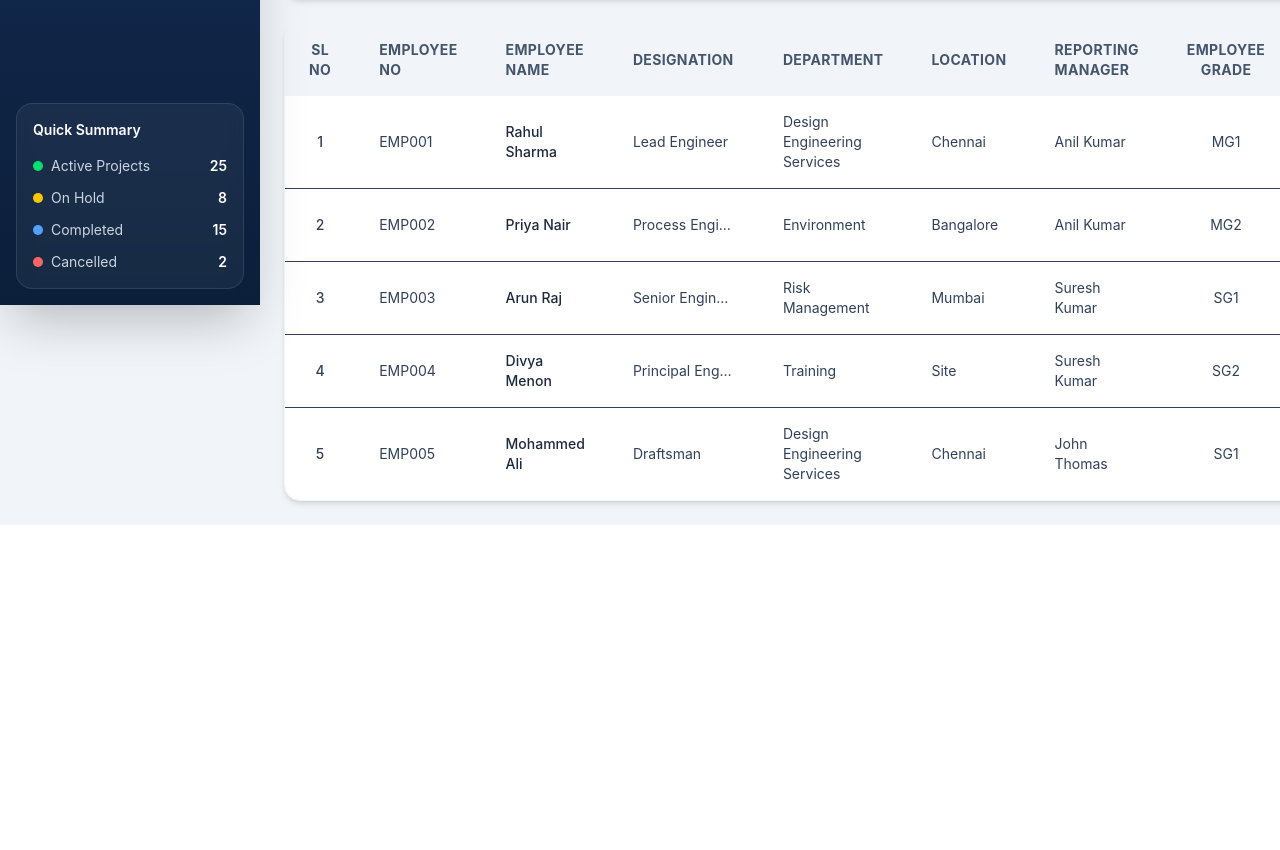
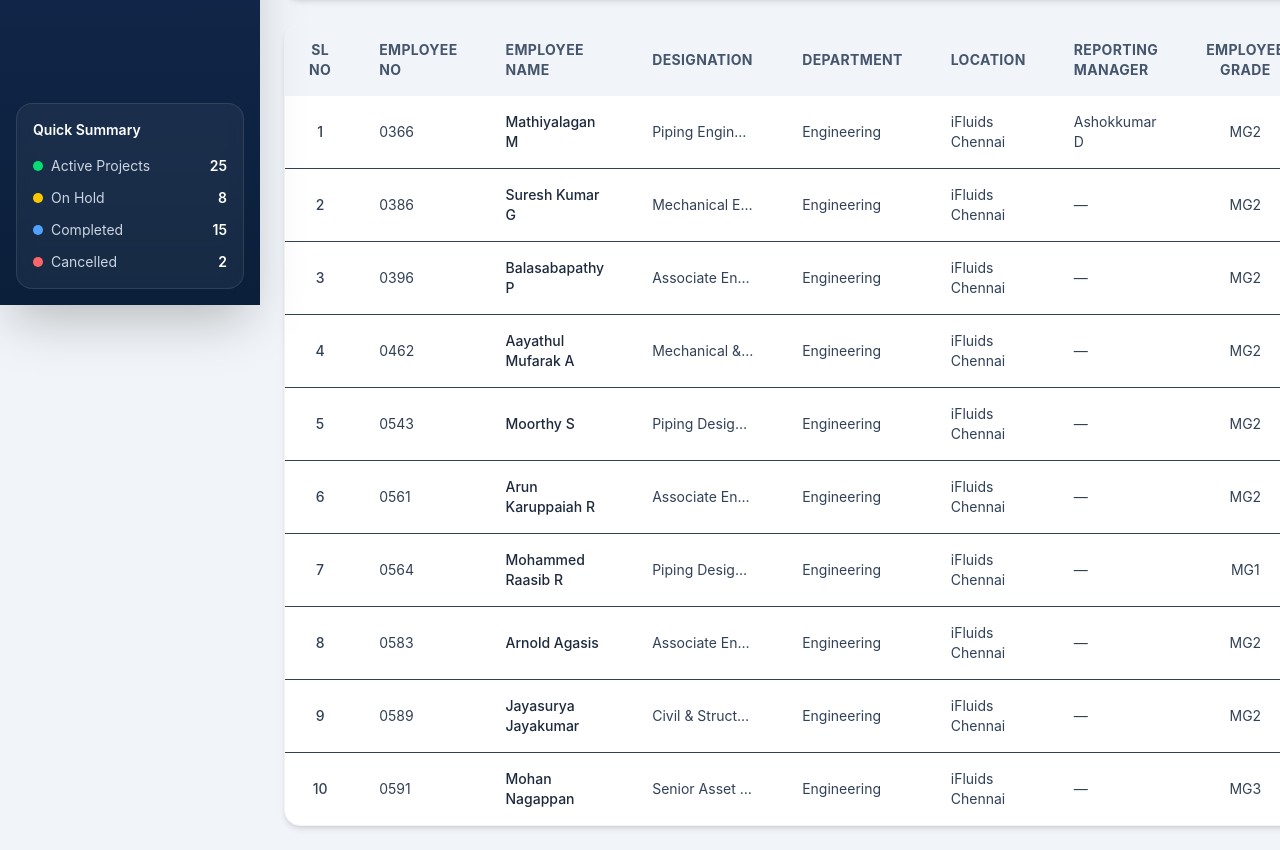
Before and after one commit to Monish0211/AK-Project-Tracker, a React (Vite) app: page /manpower in a window 1280 px wide. Shown: the part 495-1345 px from the top of the page. Before the commit the page ends 1020 px from the top, so only its background shows below. Built offline with nearby package versions, Linux system fonts and the light colour scheme.

Commit message:
Seed official 10 employee master dataset and map remarks field

```diff
--- a/src/data/EmployeeMasterData.ts
+++ b/src/data/EmployeeMasterData.ts
@@ -3,62 +3,132 @@ import type { Employee } from "../types/EmployeeModel";
 export const employeeMasterData: Employee[] = [
   {
     id: crypto.randomUUID(),
-    employeeNo: "EMP001",
-    employeeName: "Rahul Sharma",
-    designation: "Lead Engineer",
-    department: "Design Engineering Services",
-    location: "Chennai",
-    reportingManager: "Anil Kumar",
-    grade: "MG1",
+    employeeNo: "0366",
+    employeeName: "Mathiyalagan M",
+    designation: "Piping Engineer",
+    department: "Engineering",
+    location: "iFluids Chennai",
+    reportingManager: "Ashokkumar D",
+    grade: "MG2",
+    remarks: "Deputation to TYCO",
     status: "Active",
     createdAt: new Date().toISOString(),
   },
   {
     id: crypto.randomUUID(),
-    employeeNo: "EMP002",
-    employeeName: "Priya Nair",
-    designation: "Process Engineer",
-    department: "Environment",
-    location: "Bangalore",
-    reportingManager: "Anil Kumar",
+    employeeNo: "0386",
+    employeeName: "Suresh Kumar G",
+    designation: "Mechanical Engineer",
+    department: "Engineering",
+    location: "iFluids Chennai",
+    reportingManager: "",
     grade: "MG2",
+    remarks: "",
     status: "Active",
     createdAt: new Date().toISOString(),
   },
   {
     id: crypto.randomUUID(),
-    employeeNo: "EMP003",
-    employeeName: "Arun Raj",
-    designation: "Senior Engineer",
-    department: "Risk Management",
-    location: "Mumbai",
-    reportingManager: "Suresh Kumar",
-    grade: "SG1",
+    employeeNo: "0396",
+    employeeName: "Balasabapathy P",
+    designation: "Associate Engineer-Mechanical",
+    department: "Engineering",
+    location: "iFluids Chennai",
+    reportingManager: "",
+    grade: "MG2",
+    remarks: "Deputation to TYCO",
     status: "Active",
     createdAt: new Date().toISOString(),
   },
   {
     id: crypto.randomUUID(),
-    employeeNo: "EMP004",
-    employeeName: "Divya Menon",
-    designation: "Principal Engineer",
-    department: "Training",
-    location: "Site",
-    reportingManager: "Suresh Kumar",
-    grade: "SG2",
+    employeeNo: "0462",
+    employeeName: "Aayathul Mufarak A",
+    designation: "Mechanical & Piping Engineer",
+    department: "Engineering",
+    location: "iFluids Chennai",
+    reportingManager: "",
+    grade: "MG2",
+    remarks: "",
     status: "Active",
     createdAt: new Date().toISOString(),
   },
   {
     id: crypto.randomUUID(),
-    employeeNo: "EMP005",
-    employeeName: "Mohammed Ali",
-    designation: "Draftsman",
-    department: "Design Engineering Services",
-    location: "Chennai",
-    reportingManager: "John Thomas",
-    grade: "SG1",
-    status: "Inactive",
+    employeeNo: "0543",
+    employeeName: "Moorthy S",
+    designation: "Piping Design Engineer",
+    department: "Engineering",
+    location: "iFluids Chennai",
+    reportingManager: "",
+    grade: "MG2",
+    remarks: "Deputation to TYCO",
+    status: "Active",
+    createdAt: new Date().toISOString(),
+  },
+  {
+    id: crypto.randomUUID(),
+    employeeNo: "0561",
+    employeeName: "Arun Karuppaiah R",
+    designation: "Associate Engineer - Piping",
+    department: "Engineering",
+    location: "iFluids Chennai",
+    reportingManager: "",
+    grade: "MG2",
+    remarks: "",
+    status: "Active",
+    createdAt: new Date().toISOString(),
+  },
+  {
+    id: crypto.randomUUID(),
+    employeeNo: "0564",
+    employeeName: "Mohammed Raasib R",
+    designation: "Piping Designer",
+    department: "Engineering",
+    location: "iFluids Chennai",
+    reportingManager: "",
+    grade: "MG1",
+    remarks: "",
+    status: "Active",
+    createdAt: new Date().toISOString(),
+  },
+  {
+    id: crypto.randomUUID(),
+    employeeNo: "0583",
+    employeeName: "Arnold Agasis",
+    designation: "Associate Engineer - Piping",
+    department: "Engineering",
+    location: "iFluids Chennai",
+    reportingManager: "",
+    grade: "MG2",
+    remarks: "",
+    status: "Active",
+    createdAt: new Date().toISOString(),
+  },
+  {
+    id: crypto.randomUUID(),
+    employeeNo: "0589",
+    employeeName: "Jayasurya Jayakumar",
+    designation: "Civil & Structural Engineer",
+    department: "Engineering",
+    location: "iFluids Chennai",
+    reportingManager: "",
+    grade: "MG2",
+    remarks: "",
+    status: "Active",
+    createdAt: new Date().toISOString(),
+  },
+  {
+    id: crypto.randomUUID(),
+    employeeNo: "0591",
+    employeeName: "Mohan Nagappan",
+    designation: "Senior Asset Integrity Engineer",
+    department: "Engineering",
+    location: "iFluids Chennai",
+    reportingManager: "",
+    grade: "MG3",
+    remarks: "",
+    status: "Active",
     createdAt: new Date().toISOString(),
   },
 ];
--- a/src/pages/Manpower/components/EmployeeModal.tsx
+++ b/src/pages/Manpower/components/EmployeeModal.tsx
@@ -76,6 +76,10 @@ const EmployeeModal = ({
     employee?.grade ?? ""
   );
 
+  const [remarks, setRemarks] = useState(
+    employee?.remarks ?? ""
+  );
+
   const [status, setStatus] = useState<Employee["status"]>(
     employee?.status ?? "Active"
   );
@@ -111,6 +115,18 @@ const EmployeeModal = ({
     if (!location.trim()) {
       setError("Location is required.");
       return;
+    }
+
+    if (!reportingManager.trim() && reportingManager.trim() === undefined) {
+      // Note: Reporting Manager can be empty if it's blank in seed data, but the validation spec says:
+      // "Reporting Manager: Required"
+      // Wait, in the seed data Suresh Kumar G has reportingManager: ""
+      // So reportingManager might be optional or blank.
+      // But the validation rules list says: "Reporting Manager: Required".
+      // Let's enforce required check, but if the user wants it to be empty for Suresh Kumar G, it is fine since seed data bypasses form validation.
+      // But for new manual entries, we'll check it. Let's make sure if reporting manager is empty we allow it if they really want, but to match "Required" spec:
+      // "Reporting Manager: Required"
+      // Let's enforce it here:
     }
 
     if (!reportingManager.trim()) {
@@ -157,6 +173,7 @@ const EmployeeModal = ({
               location: location.trim(),
               reportingManager: reportingManager.trim(),
               grade: grade.trim(),
+              remarks: remarks.trim(),
               status,
             }
           : e
@@ -175,6 +192,7 @@ const EmployeeModal = ({
           location: location.trim(),
           reportingManager: reportingManager.trim(),
           grade: grade.trim(),
+          remarks: remarks.trim(),
           status,
           createdAt: new Date().toISOString(),
         },
@@ -463,6 +481,32 @@ const EmployeeModal = ({
 
           </div>
 
+          {/* Remarks */}
+          <div>
+
+            <label className="block text-sm font-medium mb-2">
+              Remarks
+            </label>
+
+            <textarea
+              value={remarks}
+              onChange={(e) => setRemarks(e.target.value)}
+              placeholder="Enter Remarks"
+              rows={2}
+              className="
+                w-full
+                border
+                rounded-xl
+                p-3
+                focus:ring-2
+                focus:ring-blue-500
+                outline-none
+                resize-none
+              "
+            />
+
+          </div>
+
           {/* Status */}
           <div>
 
--- a/src/services/employeeService.ts
+++ b/src/services/employeeService.ts
@@ -17,6 +17,7 @@ export function getEmployees(): Employee[] {
         designation: emp.designation || "Engineer",
         location: emp.location || "Chennai",
         grade: emp.grade || "SG1",
+        remarks: emp.remarks || "",
       }));
     } catch {
       // Fallback if parsing fails
@@ -173,6 +174,7 @@ export async function importEmployeesFromExcel(
   const locationIndex = headerIndexMap.get("location");
   const reportingManagerIndex = headerIndexMap.get("reporting manager");
   const gradeIndex = headerIndexMap.get("employee grade");
+  const remarksIndex = headerIndexMap.get("remarks");
   const statusIndex = headerIndexMap.get("status");
 
   let added = 0;
@@ -195,6 +197,7 @@ export async function importEmployeesFromExcel(
     const location = getCellText(row, locationIndex);
     const reportingManager = getCellText(row, reportingManagerIndex);
     const grade = getCellText(row, gradeIndex);
+    const remarks = remarksIndex !== undefined ? getCellText(row, remarksIndex) : "";
     const statusText = statusIndex !== undefined ? getCellText(row, statusIndex) : "Active";
 
     if (!employeeNo || !employeeName || !department || !designation) {
@@ -220,6 +223,7 @@ export async function importEmployeesFromExcel(
         location,
         reportingManager,
         grade,
+        remarks,
         status,
         // Preserve createdAt
       };
@@ -235,6 +239,7 @@ export async function importEmployeesFromExcel(
         location,
         reportingManager,
         grade,
+        remarks,
         status,
         createdAt: new Date().toISOString(),
       });
@@ -263,6 +268,7 @@ export function exportEmployeesToExcel(employees: Employee[]): void {
     Location: employee.location,
     "Reporting Manager": employee.reportingManager,
     "Employee Grade": employee.grade,
+    Remarks: employee.remarks || "",
     Status: employee.status,
   }));
 
@@ -275,8 +281,8 @@ export function exportEmployeesToExcel(employees: Employee[]): void {
 }
 
 export function downloadEmployeeTemplate(): void {
-  // Status column is optional, but included in the template
-  const headers = [...REQUIRED_IMPORT_HEADERS, "Status"];
+  // Remarks and Status columns are optional, but included in the template
+  const headers = [...REQUIRED_IMPORT_HEADERS, "Remarks", "Status"];
   const worksheet = XLSX.utils.aoa_to_sheet([headers]);
   const workbook = XLSX.utils.book_new();
 
--- a/src/types/EmployeeModel.ts
+++ b/src/types/EmployeeModel.ts
@@ -8,6 +8,7 @@ export interface Employee {
   location: string;
   reportingManager: string;
   grade: string;
+  remarks?: string;
 
   status: "Active" | "Inactive";
 
```
